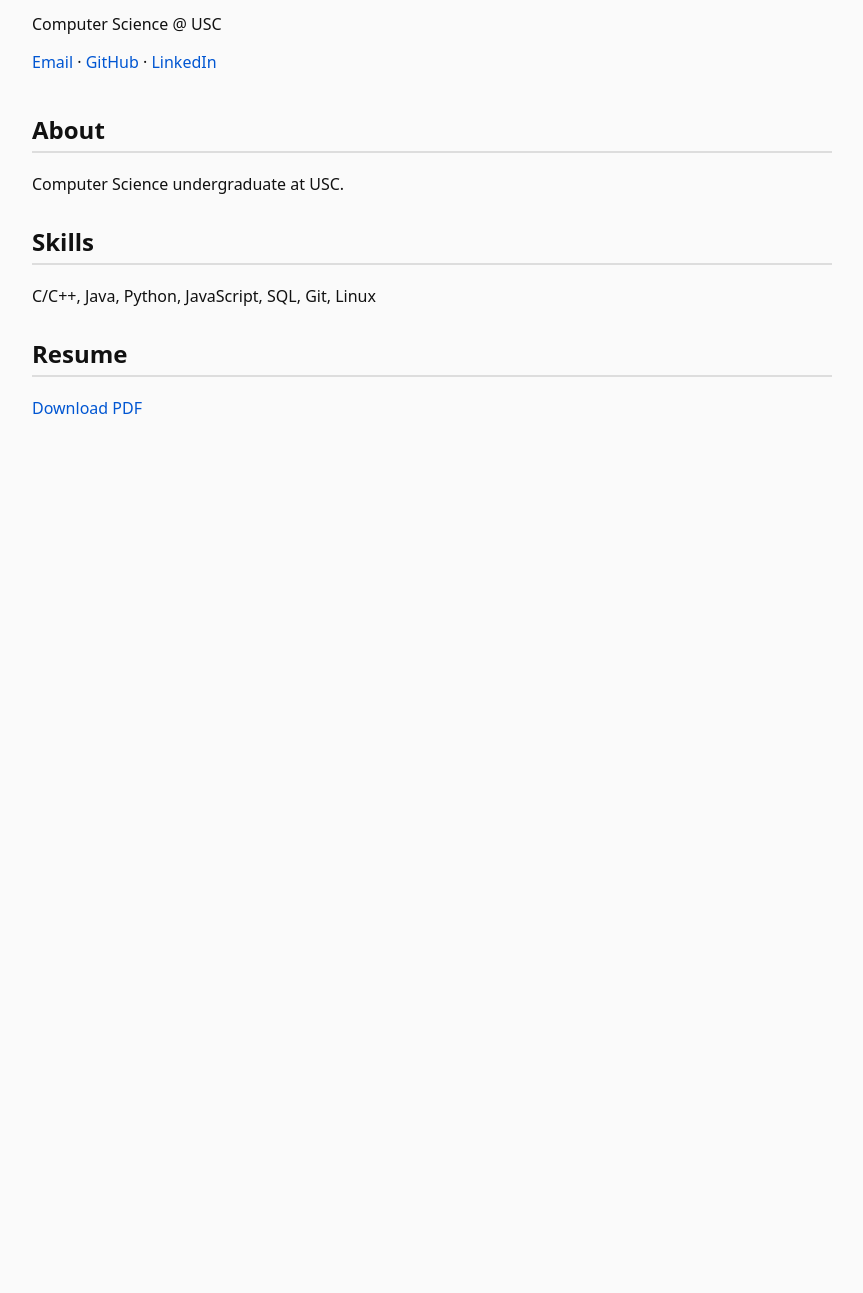
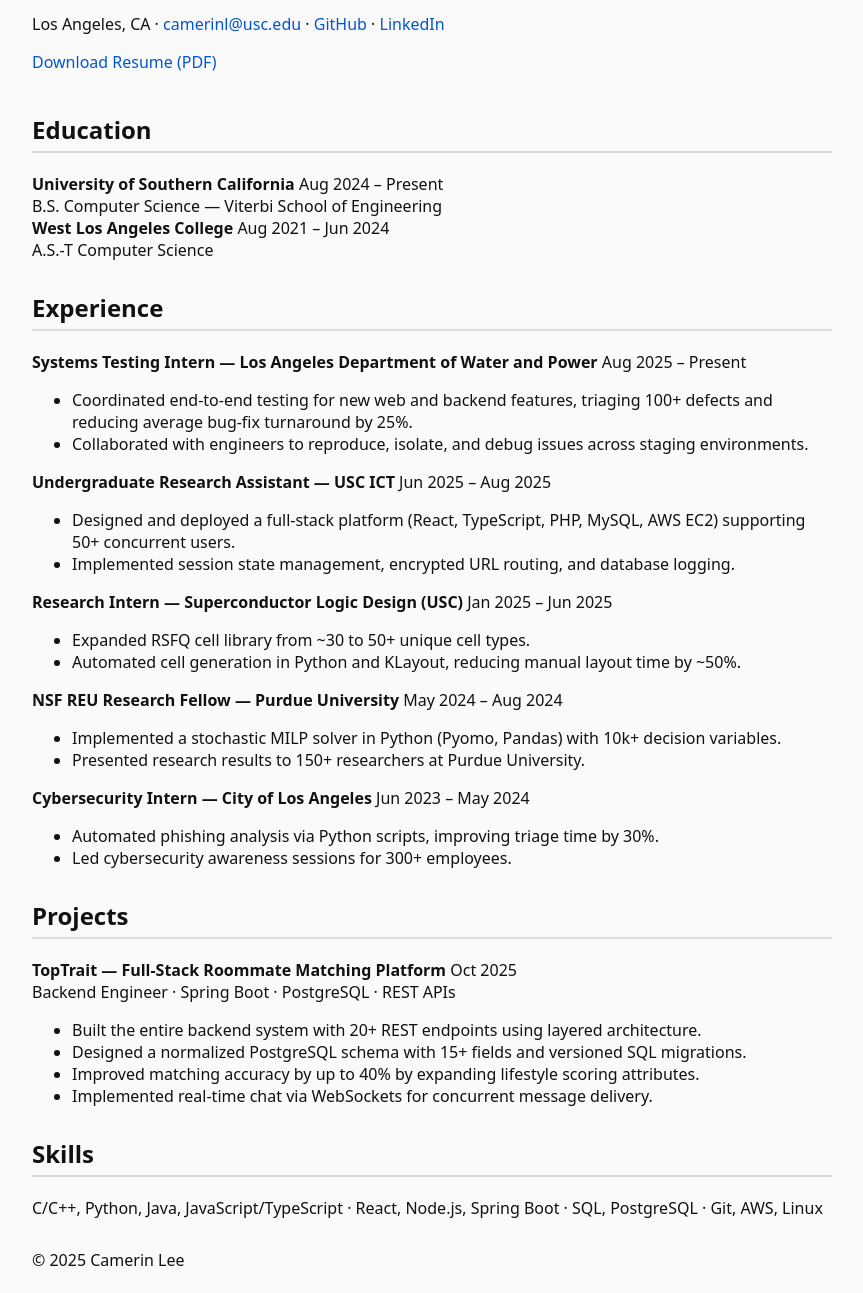
Before and after one commit to camerinUSC/camerinUSC.github.io, a plain HTML site: page index.html in a window 1280 px wide. Shown: the part 107-1400 px from the top of the page, without its empty margins (208-1071 px from the left). Before the commit the page ends 800 px from the top, so only its background shows below. Drawn offline with Linux system fonts and the light colour scheme.

Commit message:
Update index.html

```diff
--- a/index.html
+++ b/index.html
@@ -3,39 +3,124 @@
 <head>
   <meta charset="UTF-8" />
   <meta name="viewport" content="width=device-width, initial-scale=1.0" />
-  <title>Camerin Lee </title>
+  <title>Camerin Lee</title>
   <link rel="stylesheet" href="styles.css" />
 </head>
 <body>
 
-  <header>
+  <header class="hero">
     <h1>Camerin Lee</h1>
-    <p>Computer Science @ USC </p>
-    <p>
-      <a href="mailto:camerinl@usc.edu">Email</a> ·
-      <a href="https://github.com/camerinUSC">GitHub</a> ·
-      <a href="https://www.linkedin.com/in/camerin-lee/">LinkedIn</a>
+    <p class="meta">
+      Los Angeles, CA ·
+      <a href="mailto:camerinl@usc.edu">camerinl@usc.edu</a> ·
+      <a href="https://github.com/camerinUSC" target="_blank">GitHub</a> ·
+      <a href="https://www.linkedin.com/in/camerin-lee/" target="_blank">LinkedIn</a>
     </p>
+    <a class="resume-btn" href="assets/resume.pdf" target="_blank">Download Resume (PDF)</a>
   </header>
 
   <main>
-    <section>
-      <h2>About</h2>
-      <p>
-        Computer Science undergraduate at USC.
+
+    <!-- Education -->
+    <section class="card">
+      <h2>Education</h2>
+
+      <div class="item">
+        <strong>University of Southern California</strong>
+        <span class="right">Aug 2024 – Present</span>
+        <div class="sub">B.S. Computer Science — Viterbi School of Engineering</div>
+      </div>
+
+      <div class="item">
+        <strong>West Los Angeles College</strong>
+        <span class="right">Aug 2021 – Jun 2024</span>
+        <div class="sub">A.S.-T Computer Science</div>
+      </div>
+    </section>
+
+    <!-- Experience -->
+    <section class="card">
+      <h2>Experience</h2>
+
+      <div class="item">
+        <strong>Systems Testing Intern — Los Angeles Department of Water and Power</strong>
+        <span class="right">Aug 2025 – Present</span>
+        <ul>
+          <li>Coordinated end-to-end testing for new web and backend features, triaging 100+ defects and reducing average bug-fix turnaround by 25%.</li>
+          <li>Collaborated with engineers to reproduce, isolate, and debug issues across staging environments.</li>
+        </ul>
+      </div>
+
+      <div class="item">
+        <strong>Undergraduate Research Assistant — USC ICT</strong>
+        <span class="right">Jun 2025 – Aug 2025</span>
+        <ul>
+          <li>Designed and deployed a full-stack platform (React, TypeScript, PHP, MySQL, AWS EC2) supporting 50+ concurrent users.</li>
+          <li>Implemented session state management, encrypted URL routing, and database logging.</li>
+        </ul>
+      </div>
+
+      <div class="item">
+        <strong>Research Intern — Superconductor Logic Design (USC)</strong>
+        <span class="right">Jan 2025 – Jun 2025</span>
+        <ul>
+          <li>Expanded RSFQ cell library from ~30 to 50+ unique cell types.</li>
+          <li>Automated cell generation in Python and KLayout, reducing manual layout time by ~50%.</li>
+        </ul>
+      </div>
+
+      <div class="item">
+        <strong>NSF REU Research Fellow — Purdue University</strong>
+        <span class="right">May 2024 – Aug 2024</span>
+        <ul>
+          <li>Implemented a stochastic MILP solver in Python (Pyomo, Pandas) with 10k+ decision variables.</li>
+          <li>Presented research results to 150+ researchers at Purdue University.</li>
+        </ul>
+      </div>
+
+      <div class="item">
+        <strong>Cybersecurity Intern — City of Los Angeles</strong>
+        <span class="right">Jun 2023 – May 2024</span>
+        <ul>
+          <li>Automated phishing analysis via Python scripts, improving triage time by 30%.</li>
+          <li>Led cybersecurity awareness sessions for 300+ employees.</li>
+        </ul>
+      </div>
+    </section>
+
+    <!-- Projects -->
+    <section class="card">
+      <h2>Projects</h2>
+
+      <div class="item">
+        <strong>TopTrait — Full-Stack Roommate Matching Platform</strong>
+        <span class="right">Oct 2025</span>
+        <div class="sub">Backend Engineer · Spring Boot · PostgreSQL · REST APIs</div>
+        <ul>
+          <li>Built the entire backend system with 20+ REST endpoints using layered architecture.</li>
+          <li>Designed a normalized PostgreSQL schema with 15+ fields and versioned SQL migrations.</li>
+          <li>Improved matching accuracy by up to 40% by expanding lifestyle scoring attributes.</li>
+          <li>Implemented real-time chat via WebSockets for concurrent message delivery.</li>
+        </ul>
+      </div>
+    </section>
+
+    <!-- Skills -->
+    <section class="card">
+      <h2>Skills</h2>
+      <p class="skills">
+        C/C++, Python, Java, JavaScript/TypeScript ·
+        React, Node.js, Spring Boot ·
+        SQL, PostgreSQL ·
+        Git, AWS, Linux
       </p>
     </section>
 
-    <section>
-      <h2>Skills</h2>
-      <p>C/C++, Java, Python, JavaScript, SQL, Git, Linux</p>
-    </section>
+  </main>
 
-    <section>
-      <h2>Resume</h2>
-      <a href="assets/resume.pdf" target="_blank">Download PDF</a>
-    </section>
-  </main>
+  <footer>
+    <p>© 2025 Camerin Lee</p>
+  </footer>
 
 </body>
 </html>
```
